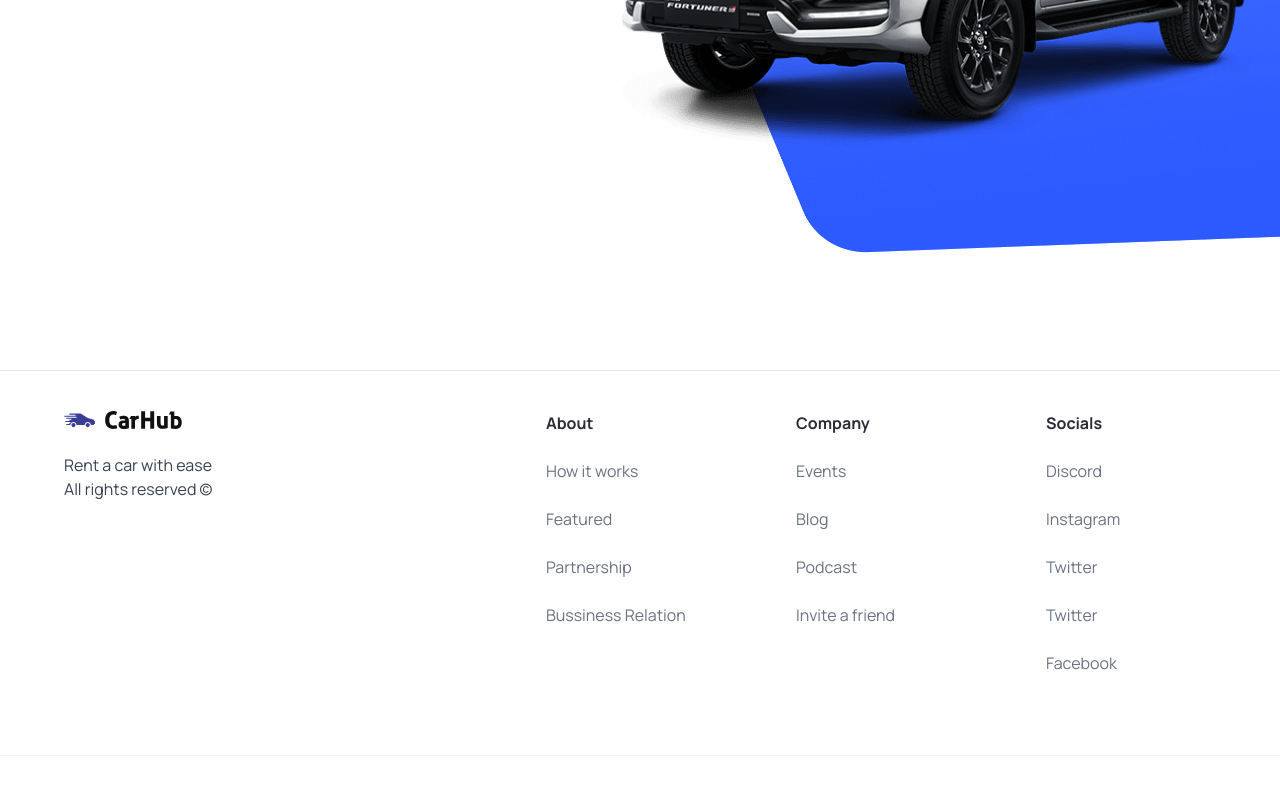
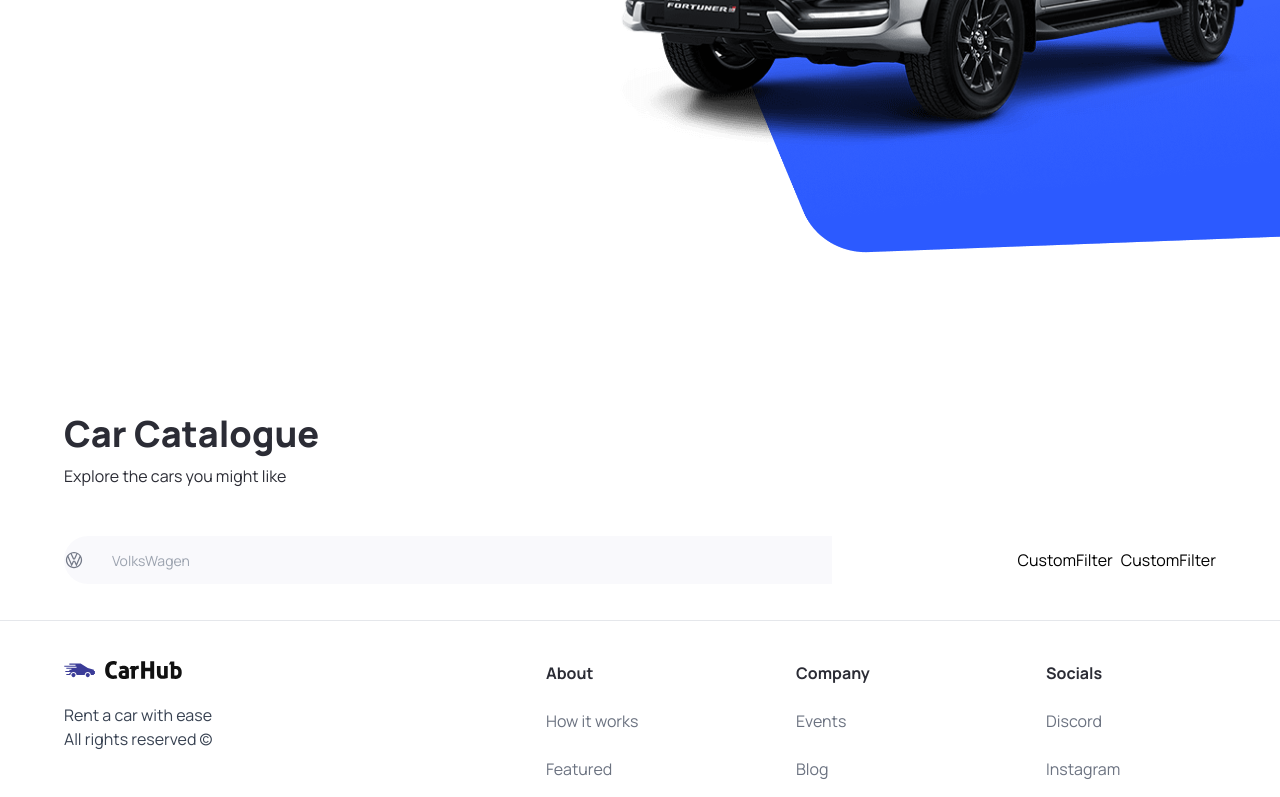
Before and after one commit to evanyan13/fetu, a Next.js app in the folder frontend/: page / in a window 1280 px wide. Shown: the part 450-1247 px from the top of the page. Built offline with nearby package versions, Linux system fonts and the light colour scheme.

Commit message:
Get started on catalogue

```diff
--- a/frontend/app/page.tsx
+++ b/frontend/app/page.tsx
@@ -1,10 +1,31 @@
-import { Hero } from "@/components";
 import Image from "next/image";
+import { CustomFilter, Hero, SearchBar } from "@/components";
 
 export default function Home() {
   return (
     <main className="overflow-hidden">
       <Hero />
+
+      <div id="discover" className="max-width padding-x padding-y mt-12">
+
+        <div className="home__text-container">
+          <h1 className="text-4xl font-extrabold">
+            Car Catalogue
+          </h1>
+          <p>Explore the cars you might like</p>
+
+        </div>
+
+        <div className="home__filters">
+          <SearchBar />
+
+          <div className="home__filter-container">
+            <CustomFilter title="fuel" />
+            <CustomFilter title="year" />
+          </div>
+        </div>
+
+      </div>
     </main>
   );
 }
--- /dev/null
+++ b/frontend/components/CustomFilter.tsx
@@ -0,0 +1,9 @@
+import React from 'react'
+
+const CustomFilter = () => {
+  return (
+    <div>CustomFilter</div>
+  )
+}
+
+export default CustomFilter
--- /dev/null
+++ b/frontend/components/SearchBar.tsx
@@ -0,0 +1,24 @@
+"use client"
+
+import { useState } from "react"
+
+import SearchManufacturer from "./SearchManufacturer"
+
+const SearchBar = () => {
+  const [manufacturer, setmanufacturer] = useState("")
+
+  const handleSearch = () => {}
+
+  return (
+    <form className="searchbar" onSubmit={handleSearch}>
+      <div className="searchbar__item">
+        <SearchManufacturer
+          manufacturer={manufacturer}
+          setManufacturer={setmanufacturer}
+        />
+      </div>
+    </form>
+  )
+}
+
+export default SearchBar
--- /dev/null
+++ b/frontend/components/SearchManufacturer.tsx
@@ -0,0 +1,48 @@
+"use client"
+
+import { useState, Fragment } from 'react'
+import Image from 'next/image'
+import { Combobox, ComboboxButton, ComboboxInput, ComboboxOption, Transition } from '@headlessui/react'
+
+import { SearchManufacturerProps } from '@/types'
+
+const SearchManufacturer = ({ manufacturer, setManufacturer}: SearchManufacturerProps) => {
+  const [query, setQuery] = useState("")
+
+  return (
+    <div className='search-manufacturer'>
+      <Combobox>
+        <div className='relative w-full'>
+          <ComboboxButton className="absolute top-[14px]">
+            <Image
+              src="/car-logo.svg"
+              alt="car-logo"
+              width={20}
+              height={20}
+            />
+          </ComboboxButton>
+          <ComboboxInput
+            className="search-manufacturer__input"
+            placeholder='VolksWagen'
+            displayValue={(manufacturer: string) => manufacturer}
+            onChange={(e) => setQuery(e.currentTarget.value)}
+          />
+
+          <Transition
+            as={Fragment}
+            leave='transition ease-in duration-100'
+            leaveFrom='opacity-100'
+            leaveTo='opacity-0'
+            afterLeave={() => setQuery("")}
+          >
+            <ComboboxOption>
+
+            </ComboboxOption>
+          </Transition>
+        </div>
+      </Combobox>
+    </div>
+  )
+}
+
+export default SearchManufacturer
--- a/frontend/types/index.ts
+++ b/frontend/types/index.ts
@@ -6,3 +6,8 @@
     handleClick?: MouseEventHandler<HTMLButtonElement>;
     btnType?: "button" | "submit";
 }
+
+export interface SearchManufacturerProps {
+    manufacturer: string;
+    setManufacturer: (manufacturer: string) => void;
+}
```
Also changed, not shown: frontend/components/index.ts (+7 -1 lines), frontend/components/Hero.tsx (line endings or trailing spaces).
